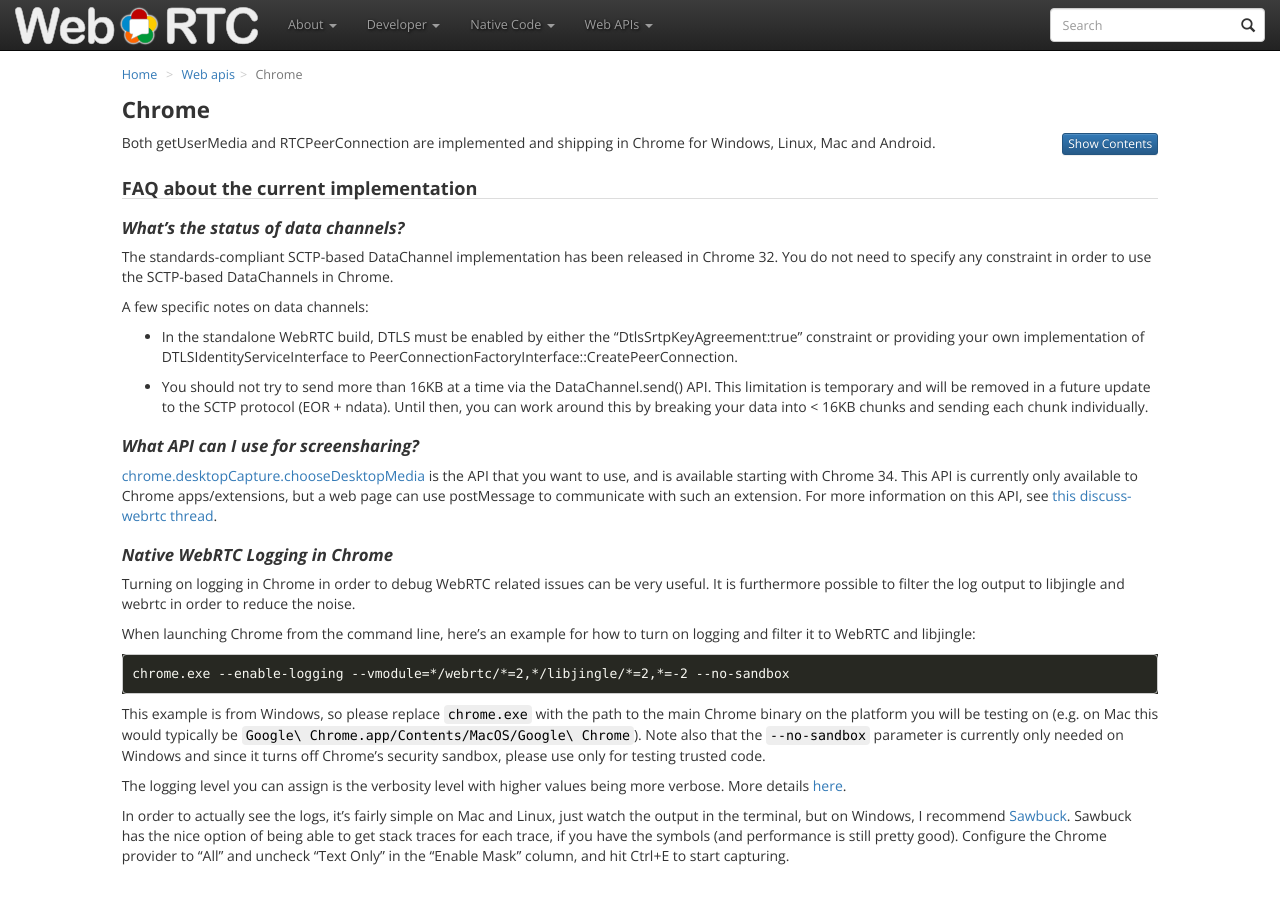
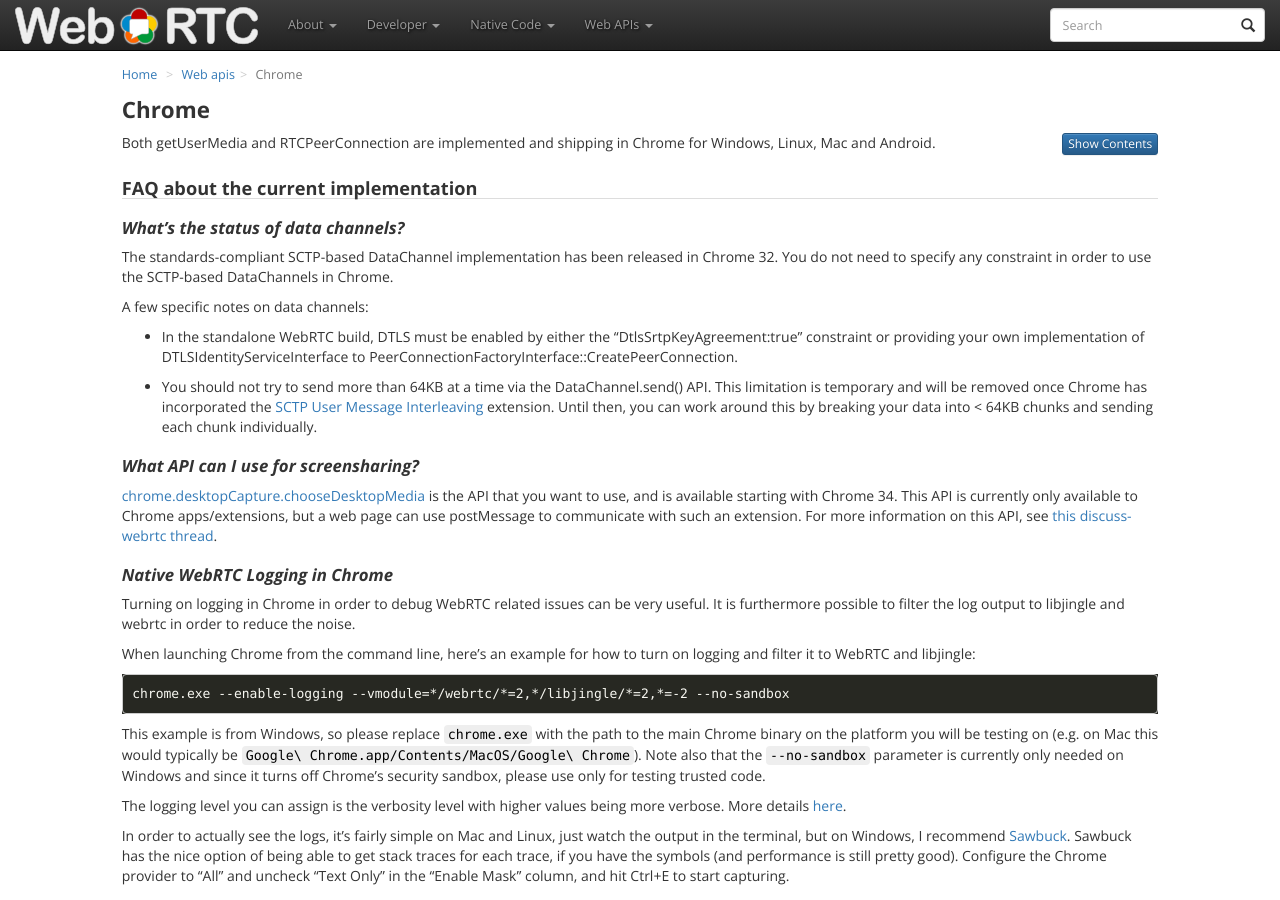
Before and after one commit to webrtc/webrtc-org, a Jekyll site: the page built from web-apis/chrome/index.md, in a window 1280 px wide and 900 px high. Built offline with Jekyll 4.4.1, drawn with Linux system fonts in a browser that asks for light colours; nearby versions of some CDN libraries.

Commit message:
Update the data channel implementation notes for Chrome
Remove incorrect mentioning of *EOR*. To elaborate: The EOR flag always
existed in SCTP. Chrome just ignores it which is a pity. For details,
see: https://bugs.chromium.org/p/webrtc/issues/detail?id=7774

Update description to reflect that the ndata extension has already been
released.

Also, 16 KiB chunks are a thing of the past. See
https://bugzilla.mozilla.org/show_bug.cgi?id=979417

```diff
--- a/web-apis/chrome/index.md
+++ b/web-apis/chrome/index.md
@@ -28,10 +28,9 @@ A few specific notes on data channels:
     implementation of DTLSIdentityServiceInterface to
     PeerConnectionFactoryInterface::CreatePeerConnection.
 
-  * You should not try to send more than 16KB at a time via the
-    DataChannel.send() API. This limitation is temporary and will be removed
-    in a future update to the SCTP protocol (EOR + ndata). Until then, you can
-    work around this by breaking your data into < 16KB chunks and sending each
+  * You should not try to send more than 64KB at a time via the
+    DataChannel.send() API. This limitation is temporary and will be removed once Chrome has incorporated the [SCTP User Message Interleaving][6] extension. Until then, you can
+    work around this by breaking your data into < 64KB chunks and sending each
     chunk individually.
 
 #### What API can I use for screensharing?
```
Also changed, not shown: other parts of web-apis/chrome/index.md (+1 -0 lines).
